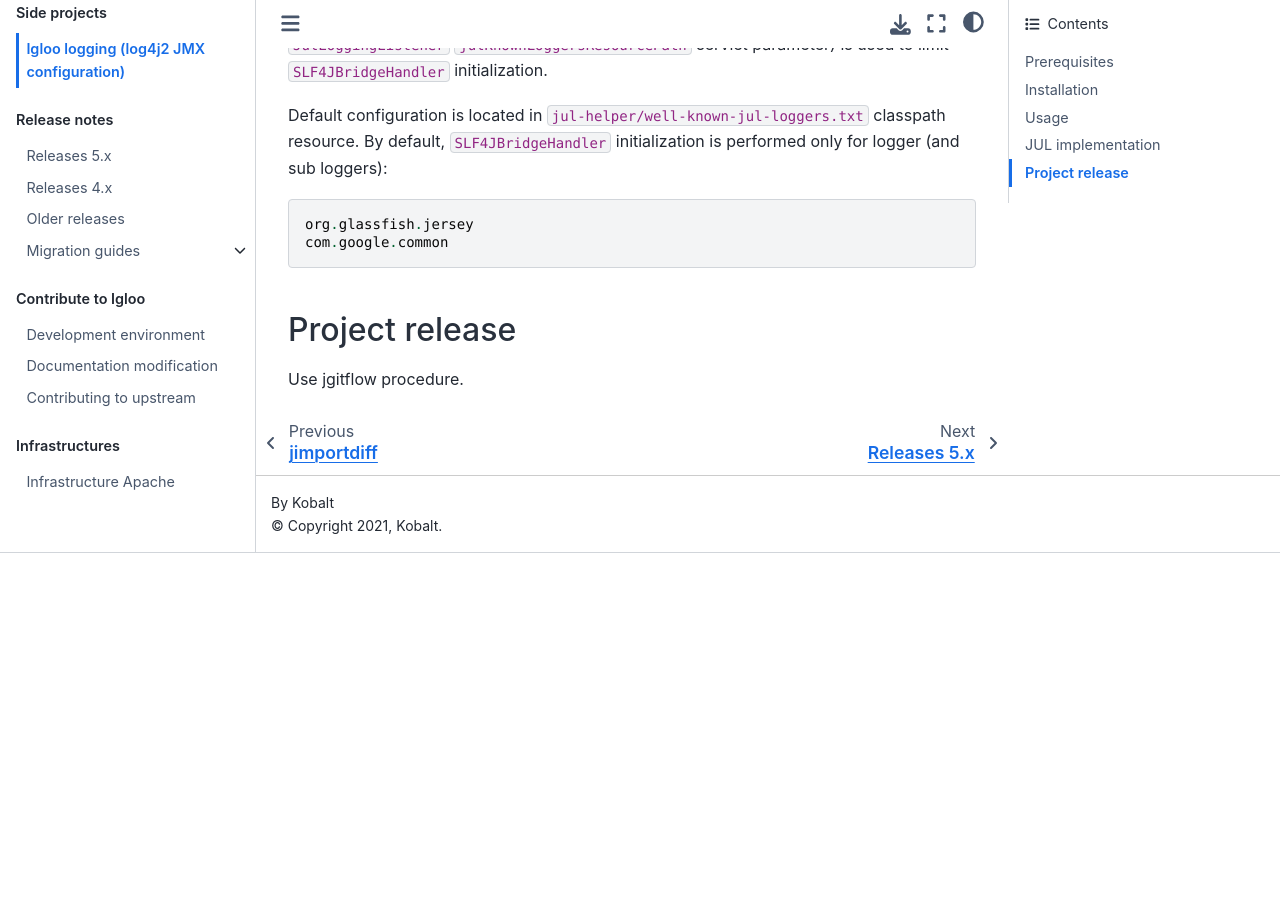
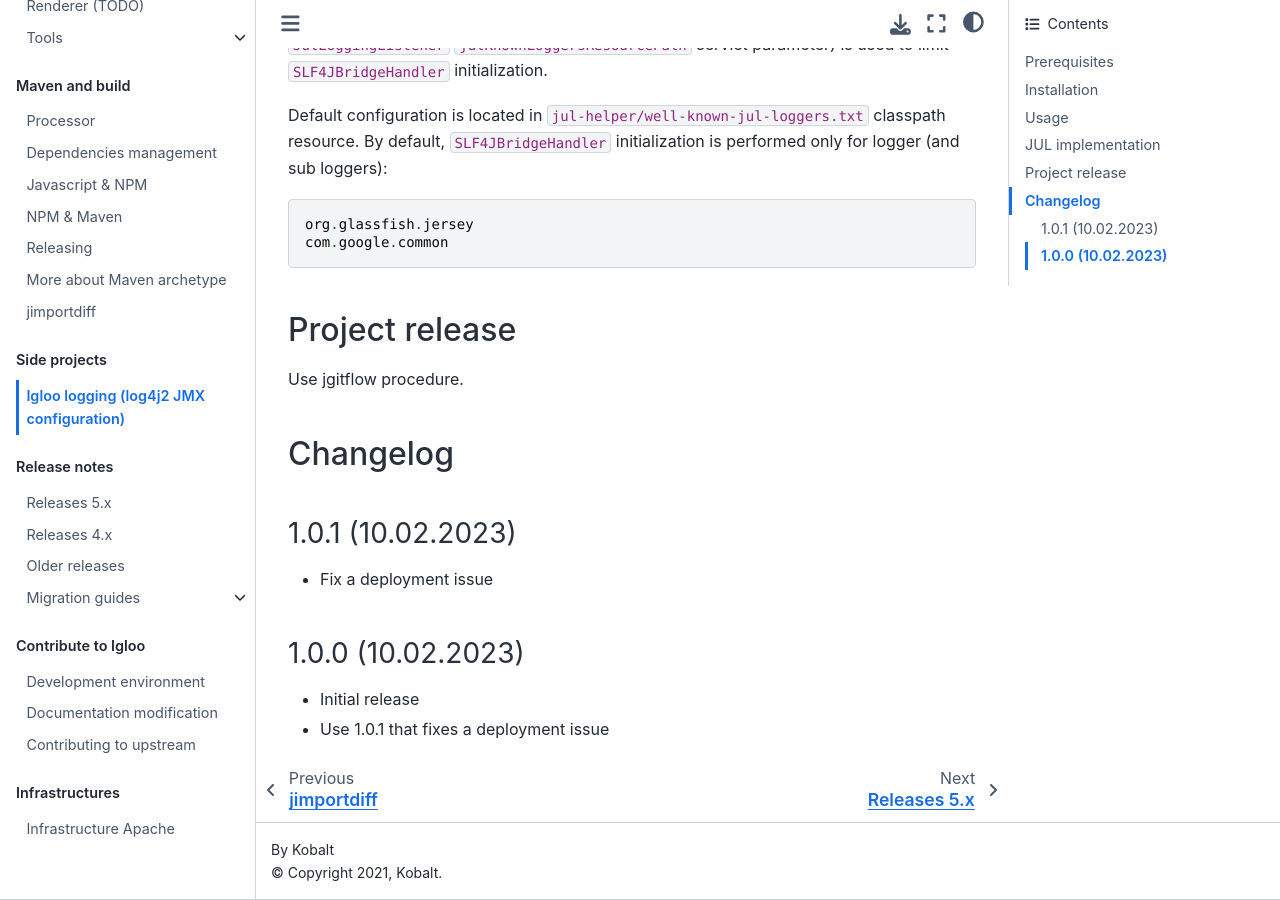
Before and after one commit to igloo-project/igloo-doc, a Sphinx documentation site: the page built from source/igloo-logging/igloo-logging.md, in a window 1280 px wide and 900 px high, scrolled down 2589 px. Built offline with Sphinx 7.4.7 and the Sphinx Book theme 1.1.4, drawn with Linux system fonts in a browser that asks for light colours; before the commit the page ends 3142 px from its top, so only the background shows below that.

Commit message:
igloo-logging update

````diff
--- a/source/igloo-logging/igloo-logging.md
+++ b/source/igloo-logging/igloo-logging.md
@@ -35,12 +35,12 @@
 		<dependency>
 			<groupId>org.iglooproject.components</groupId>
 			<artifactId>jul-helper</artifactId>
-			<version>1.0.0</version>
+			<version>1.0.1</version>
 		</dependency>
 		<dependency>
 			<groupId>org.iglooproject.components</groupId>
 			<artifactId>log4j2-jmx-helper</artifactId>
-			<version>1.0.0</version>
+			<version>1.0.1</version>
 		</dependency>
 ```
 
@@ -119,3 +119,14 @@
 ## Project release
 
 Use jgitflow procedure.
+
+## Changelog
+
+### 1.0.1 (10.02.2023)
+
+* Fix a deployment issue
+
+### 1.0.0 (10.02.2023)
+
+* Initial release
+* Use 1.0.1 that fixes a deployment issue
````
